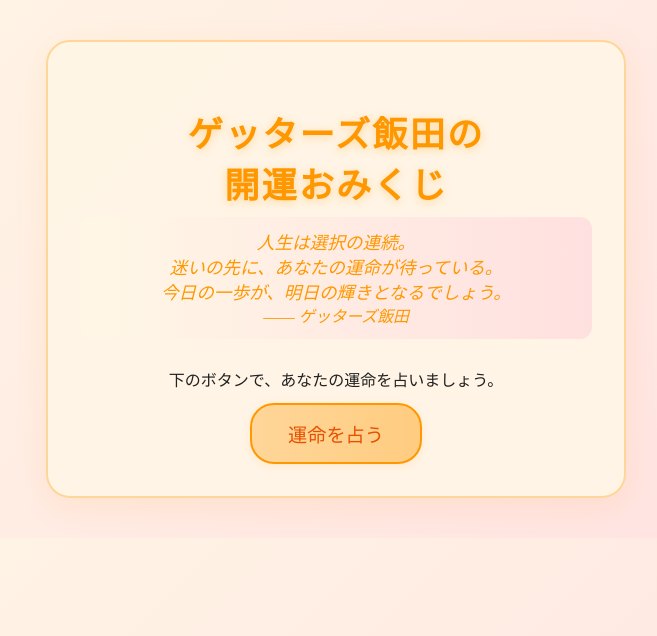
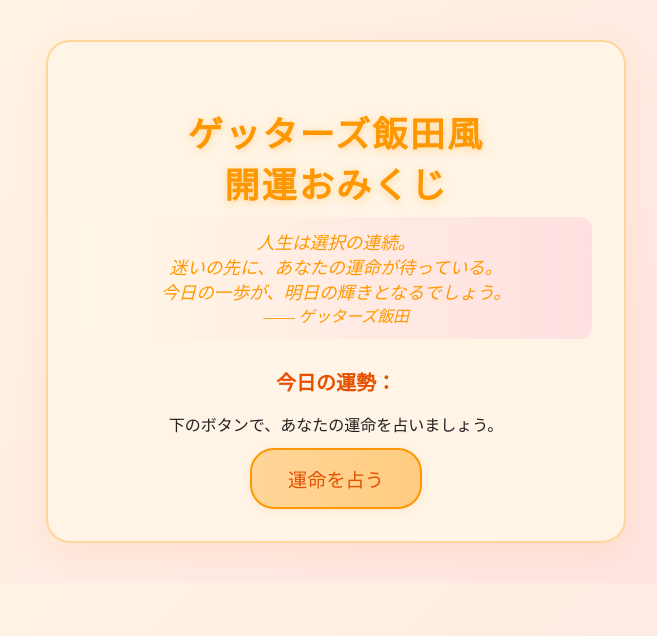
Before and after one commit to GWmaeda/TeamA, a Flask app: page / in a window 1280 px wide. Shown: the top 636 px of the page, without its empty margins (304-961 px from the left). Run offline with Flask 3, Linux system fonts and the light colour scheme.

Commit message:
スタイル修正

```diff
--- a/application.py
+++ b/application.py
@@ -5,23 +5,28 @@
 # Flaskのインスタンス。WSGIアプリケーションオブジェクトは'application'
 application = Flask(__name__)
 
-# 抽選の結果のリスト（例）
 PRIZES = ["アタリ！", "ハズレ", "もう一度", "参加賞"]
+
+FORTUNES = ["大吉", "吉", "中吉", "小吉", "凶"]
+
+# 占い結果ごとのポエム（お告げ）
+FORTUNE_POEMS = {
+    "大吉": "新しい風があなたに幸運を運びます。<br>迷わず進めば、道は必ず開けるでしょう。",
+    "吉": "小さな幸せが積み重なり、大きな喜びとなる日です。<br>感謝の気持ちを忘れずに。",
+    "中吉": "努力が実を結ぶタイミング。<br>焦らず、着実に歩みましょう。",
+    "小吉": "周囲との調和を大切に。<br>穏やかな心が運気を呼び込みます。",
+    "凶": "休息も大切な一歩。<br>無理せず、心身を整える時間にしましょう。"
+}
 
 @application.route('/', methods=['GET', 'POST'])
 def index():
-    # POSTリクエストの場合（ボタンが押された場合）
     if request.method == 'POST':
-        # PRIZESリストからランダムに1つを選択
         result = random.choice(PRIZES)
-
-        # 結果をHTMLテンプレートに渡して表示
-        return render_template('index.html', result=result)
-
-    # GETリクエストの場合（初期表示）
+        fortune = random.choice(FORTUNES)
+        poem = FORTUNE_POEMS.get(fortune, "")
+        return render_template('index.html', result=result, fortune=fortune, poem=poem)
     else:
-        # 初期表示。resultにはNoneを渡す
-        return render_template('index.html', result=None)
+        return render_template('index.html', result=None, fortune=None, poem=None)
 
 if __name__ == "__main__":
     # Elastic Beanstalkではこのブロックは無視されますが、ローカルテスト用として残します。
--- a/templates/index.html
+++ b/templates/index.html
@@ -42,7 +42,7 @@
             font-size: 1.7em;
             font-weight: bold;
             text-align: center;
-            margin: 2.25rem 0 1.1rem 0;
+            margin: 1rem 0 1.1rem 0;
             letter-spacing: 0.13rem;
             padding: 1.1rem 0;
             background: linear-gradient(90deg, #fff7e6 0%, #ffe0e0 100%);
@@ -91,12 +91,18 @@
 </head>
 <body>
     <div class="container">
-    <h1>ゲッターズ飯田の<br>開運おみくじ</h1>
+    <h1>ゲッターズ飯田風<br>開運おみくじ</h1>
         <div class="poem">
             人生は選択の連続。<br>
             迷いの先に、あなたの運命が待っている。<br>
             今日の一歩が、明日の輝きとなるでしょう。<br>
             <span style="font-size:0.9em;">―― ゲッターズ飯田</span>
+        </div>
+        <div style="text-align:center; margin-bottom:1rem; font-size:1.25em; color:#e65100; font-weight:bold;">
+            今日の運勢：
+            {% if fortune %}
+                <span style="font-weight:bold;">{{ fortune }}</span>
+            {% endif %}
         </div>
         {% if result %}
             {% set result_class = "result" %}
@@ -110,6 +116,7 @@
                 {% set result_class = "result result-sankasho" %}
             {% endif %}
             <div class="{{ result_class }}">
+                <div>
                     {% if result == "アタリ！" %}
                         <span style="color:#ff9800;">今日のあなたは絶好調！<br>新しい一歩を踏み出すチャンスです。</span>
                     {% elif result == "ハズレ" %}
@@ -122,7 +129,8 @@
                         <span>{{ result }}</span>
                     {% endif %}
                 </div>
-            <div style="text-align:center; margin-bottom:12px; color:#ff9800; font-size:1em;">もう一度運命を占いますか？</div>
+            </div>
+            <div style="text-align:center; margin-bottom:1.2rem; color:#ff9800; font-size:1em;">もう一度運命を占いますか？</div>
         {% else %}
             <div style="text-align:center; margin-bottom:12px;">下のボタンで、あなたの運命を占いましょう。</div>
         {% endif %}
```
Lines whose indentation alone changed are shown as unchanged.
